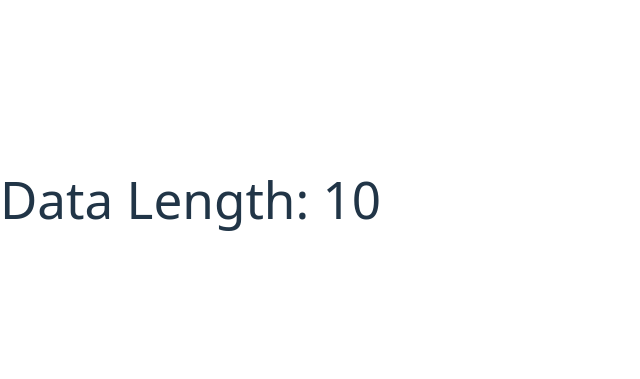
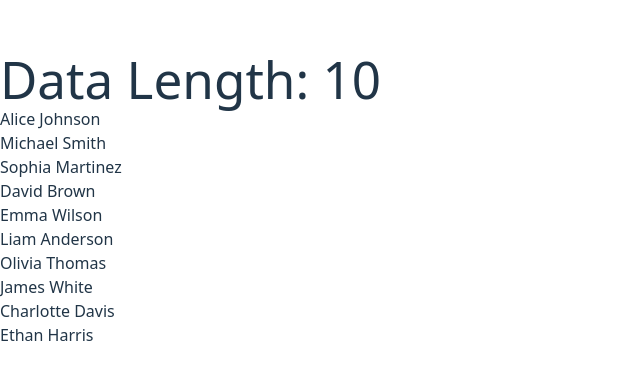
Before and after one commit to tanjirhc/understand-react, a React (Vite) app: page / in a window 1280 px wide. Shown: the part 201-580 px from the top of the page, without its empty margins (0-640 px from the left). Built offline with nearby package versions, Linux system fonts and the light colour scheme.

Commit message:
data map

```diff
--- a/src/App.jsx
+++ b/src/App.jsx
@@ -15,6 +15,9 @@ function App() {
   return (
     <div >
       <h1 className='text'>Data Length: {fakeData.length}</h1>
+      {
+        fakeData.map(data => <p key={data.id}>{data.name}</p>)
+      }
     </div>
   )
 }
--- /dev/null
+++ b/src/components/SingleFakeData/SingleFakeData.jsx
@@ -0,0 +1,11 @@
+import React from 'react'
+
+const SingleFakeData = () => {
+  return (
+    <div>
+
+    </div>
+  )
+}
+
+export default SingleFakeData
```
